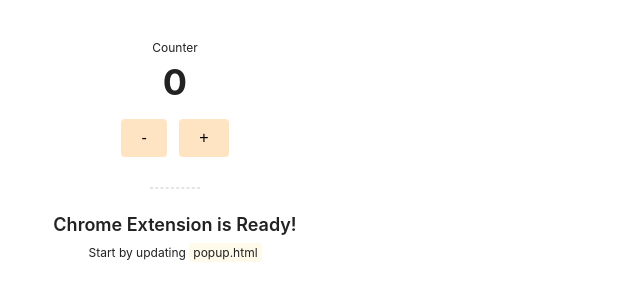
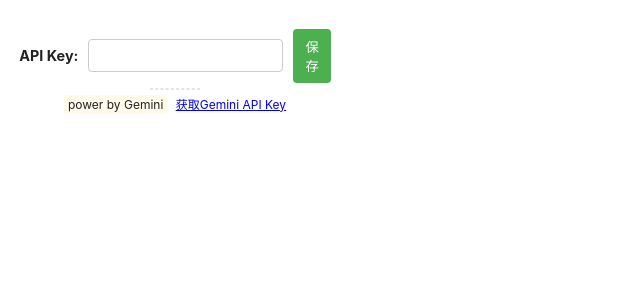
Before and after one commit to freesme/v2-tldr, a website built with webpack: page public/popup.html in a window 1280 px wide. Shown: the whole page, without its empty margins (0-640 px from the left). Built offline with nearby package versions, Linux system fonts and the light colour scheme; some packages are replaced by stand-ins of ours; no server answers; files whose address does not match are found by name.

Commit message:
增加用户配置ApiKey功能

```diff
--- a/public/popup.html
+++ b/public/popup.html
@@ -7,26 +7,18 @@
 </head>
 <body>
 <div class="app">
-      <p class="counter-label">Counter</p>
-      <div id="counter" class="counter"></div>
-      <div class="button-container">
-        <button id="decrementBtn" class="button">-</button>
-        <button id="incrementBtn" class="button">+</button>
-      </div>
-
+  <form id="appkey-form">
+    <label for="apikey">API Key:</label>
+    <input type="text" id="apikey" />
+    <button type="button" id="save">保存</button>
+  </form>
   <hr class="divider" />
-
-      <p class="title">Chrome Extension is Ready!</p>
-      <p class="subtitle">Start by updating <code>popup.html</code></p>
+  <p class="subtitle"><code>power by Gemini</code>
+    <a class="apiKeyUrl" href="https://aistudio.google.com/app/apikey?hl=zh-cn">获取Gemini API Key</a>
+  </p>
+  <div id="status"></div>
 </div>
 
 <script src="popup.js"></script>
-
-    <!--
-      This HTML file opens when you click on icon from the toolbar.
-
-      To begin the development, run `npm run watch`.
-      To create a production bundle, use `npm run build`.
-    -->
 </body>
 </html>
--- a/src/popup.css
+++ b/src/popup.css
@@ -16,7 +16,7 @@ html {
 
 body {
   width: 350px;
-  height: 300px;
+  height: 150px;
 }
 
 .app {
@@ -47,33 +47,43 @@ code {
   border-radius: 2px;
 }
 
-.counter-label {
-  font-size: 12px;
-  margin-bottom: 5px;
+form {
+  display: flex;
+  align-items: center;
+  gap: 10px;  /* 增加元素之间的间距 */
 }
 
-.counter {
-  font-size: 36px;
-  font-weight: 700;
+label {
+  font-weight: bold;
+  font-size: 0.9em;
+  white-space: nowrap;
 }
 
-.button-container {
-  margin-top: 15px;
+input[type="text"] {
+  flex-grow: 1;  /* 让输入框尽量扩展 */
+  padding: 8px;
+  border: 1px solid #ccc;
+  border-radius: 4px;
+  box-sizing: border-box;
 }
 
-.button {
-  border: 0;
-  display: inline-block;
-  padding: 10px 20px;
-  margin-right: 4px;
-  margin-left: 4px;
-  background-color: bisque;
-  font-size: 16px;
+button {
+  padding: 8px 12px;
+  background-color: #4CAF50;  /* 绿色按钮 */
+  color: white;
+  border: none;
+  border-radius: 4px;
   cursor: pointer;
-  border-radius: 4px;
-  text-decoration: none;
-  transition: transform 0.2s ease;
-  user-select: none;
+  transition: background-color 0.3s;
+}
+
+button:hover {
+  background-color: #45a049;  /* 按钮的悬停效果 */
+}
+
+#status {
+  color: green;
+  font-size: 0.9em;
 }
 
 .button:focus {
@@ -85,8 +95,18 @@ code {
 }
 
 .divider {
-  margin: 30px auto 25px;
+  margin: 5px auto 5px;
   width: 50px;
   border: 0.5px dashed #000;
   opacity: 0.1;
 }
+
+.apiKeyUrl{
+  margin-left: 5px;
+}
+
+#status {
+  height: 10px;
+  color: green;
+  font-size: 0.9em;
+}
--- a/src/popup.js
+++ b/src/popup.js
@@ -10,103 +10,56 @@ import './popup.css';
   // To get storage access, we have to mention it in `permissions` property of manifest.json file
   // More information on Permissions can we found at
   // https://developer.chrome.com/extensions/declare_permissions
-  const counterStorage = {
-    get: (cb) => {
-      chrome.storage.sync.get(['count'], (result) => {
-        cb(result.count);
-      });
-    },
-    set: (value, cb) => {
-      chrome.storage.sync.set(
-        {
-          count: value,
-        },
-        () => {
-          cb();
-        }
-      );
-    },
-  };
+  document.addEventListener('DOMContentLoaded', () => {
+    const apikeyInput = document.getElementById('apikey');
+    const saveButton = document.getElementById('save');
+    const statusDiv = document.getElementById('status');
 
-  function setupCounter(initialValue = 0) {
-    document.getElementById('counter').innerHTML = initialValue;
+    // 从存储中恢复 Apikey
+    chrome.storage.sync.get(['apikey'], (result) => {
+      if (result.apikey) {
+        apikeyInput.value = result.apikey;
+      }
+    });
 
-    document.getElementById('incrementBtn').addEventListener('click', () => {
-      updateCounter({
-        type: 'INCREMENT',
+    // 保存 Apikey 到存储
+    saveButton.addEventListener('click', () => {
+      const apikey = apikeyInput.value.trim();
+      chrome.storage.sync.set({ apikey }, () => {
+        statusDiv.textContent = 'Apikey 已保存！';
+        setTimeout(() => {
+          statusDiv.textContent = '';
+        }, 2000);
       });
     });
+  });
 
-    document.getElementById('decrementBtn').addEventListener('click', () => {
-      updateCounter({
-        type: 'DECREMENT',
-      });
-    });
-  }
-
-  function updateCounter({ type }) {
-    counterStorage.get((count) => {
-      let newCount;
-
-      if (type === 'INCREMENT') {
-        newCount = count + 1;
-      } else if (type === 'DECREMENT') {
-        newCount = count - 1;
-      } else {
-        newCount = count;
-      }
-
-      counterStorage.set(newCount, () => {
-        document.getElementById('counter').innerHTML = newCount;
-
-        // Communicate with content script of
-        // active tab by sending a message
-        chrome.tabs.query({ active: true, currentWindow: true }, (tabs) => {
-          const tab = tabs[0];
-
-          chrome.tabs.sendMessage(
-            tab.id,
-            {
-              type: 'COUNT',
-              payload: {
-                count: newCount,
-              },
-            },
-            (response) => {
-              console.log('Current count value passed to contentScript file');
-            }
-          );
-        });
-      });
-    });
-  }
-
-  function restoreCounter() {
-    // Restore count value
-    counterStorage.get((count) => {
-      if (typeof count === 'undefined') {
-        // Set counter value as 0
-        counterStorage.set(0, () => {
-          setupCounter(0);
-        });
-      } else {
-        setupCounter(count);
-      }
-    });
-  }
-
-  document.addEventListener('DOMContentLoaded', restoreCounter);
-
-  // Communicate with background file by sending a message
-  chrome.runtime.sendMessage(
-    {
-      type: 'GREETINGS',
-      payload: {
-        message: 'Hello, my name is Pop. I am from Popup.',
-      },
-    },
-    (response) => {
-      console.log(response.message);
-    }
-  );
+  // function restoreCounter() {
+  //   // Restore count value
+  //   counterStorage.get((count) => {
+  //     if (typeof count === 'undefined') {
+  //       // Set counter value as 0
+  //       counterStorage.set(0, () => {
+  //         setupCounter(0);
+  //       });
+  //     } else {
+  //       setupCounter(count);
+  //     }
+  //   });
+  // }
+  //
+  // document.addEventListener('DOMContentLoaded', restoreCounter);
+  //
+  // // Communicate with background file by sending a message
+  // chrome.runtime.sendMessage(
+  //   {
+  //     type: 'GREETINGS',
+  //     payload: {
+  //       message: 'Hello, my name is Pop. I am from Popup.',
+  //     },
+  //   },
+  //   (response) => {
+  //     console.log(response.message);
+  //   }
+  // );
 })();
```
Also changed, not shown: src/background.js (+44 -7 lines), src/contentScript.js (+5 -3 lines). Lines whose indentation alone changed are shown as unchanged.
